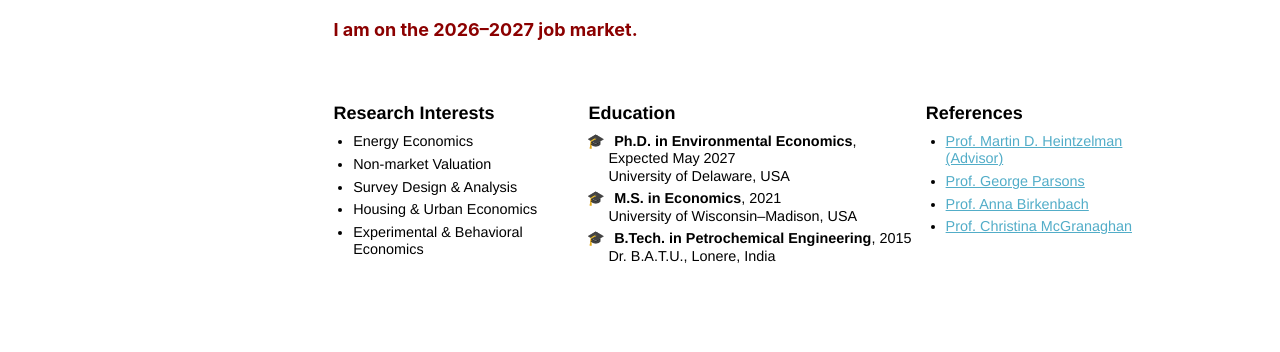
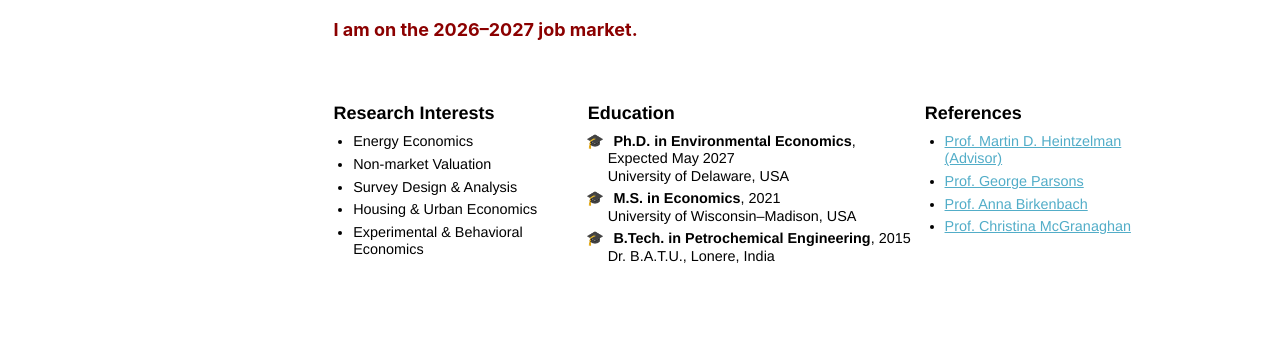
Before and after one commit to sachin-b-badole/sachin-b-badole.github.io, a Jekyll site: the page built from _pages/about.md, in a window 1280 px wide. Shown: the part 520-872 px from the top of the page. Built offline with Jekyll 4.4.1, drawn with Linux system fonts in a browser that asks for light colours.

Commit message:
Update custom.css

```diff
--- a/assets/css/custom.css
+++ b/assets/css/custom.css
@@ -266,7 +266,7 @@ img {
 .three-col-row {
   display: grid;
   grid-template-columns: 0.9fr 1.2fr 0.9fr;  /* narrower + closer */
-  column-gap: 0.5rem;                      /* reduce horizontal gap */
+  column-gap: 0.4rem;                      /* reduce horizontal gap */
   row-gap: 0.5rem;
   margin-top: 0.75rem;
   max-width: 1200px;
```
